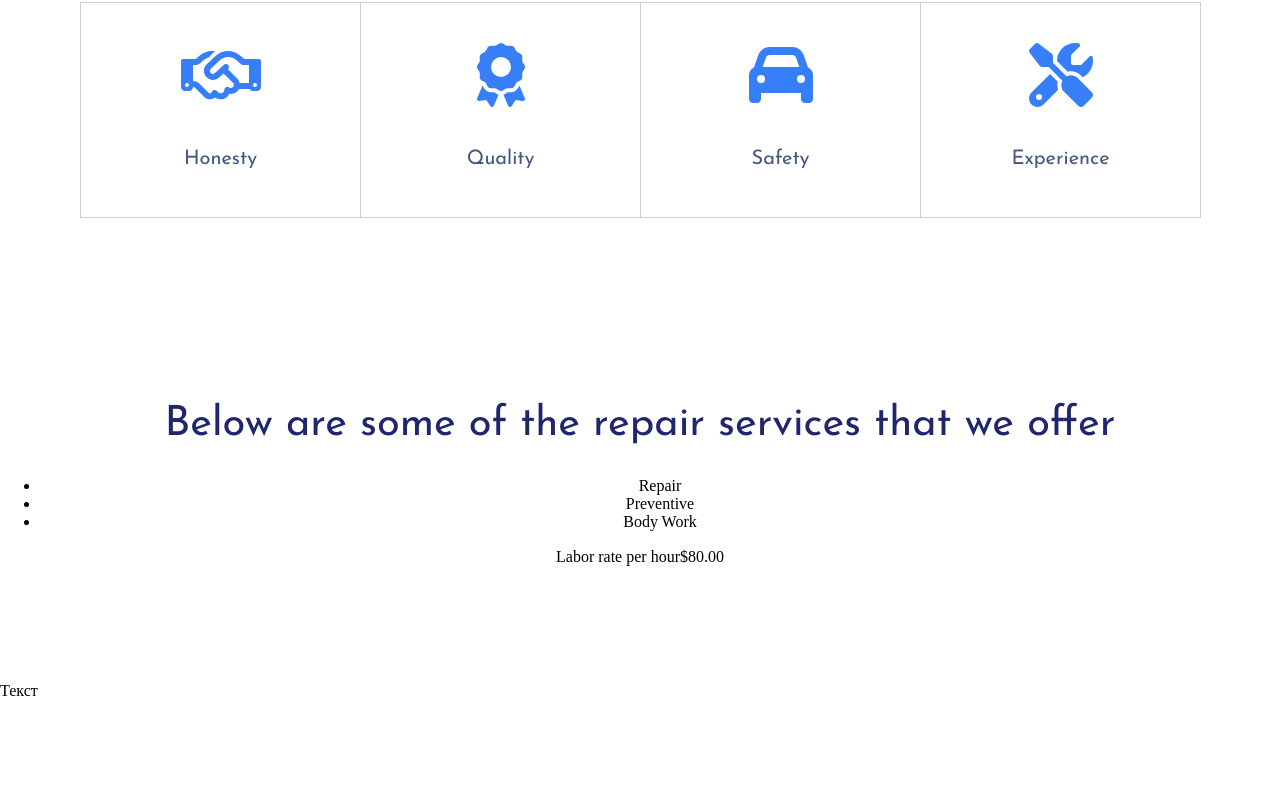
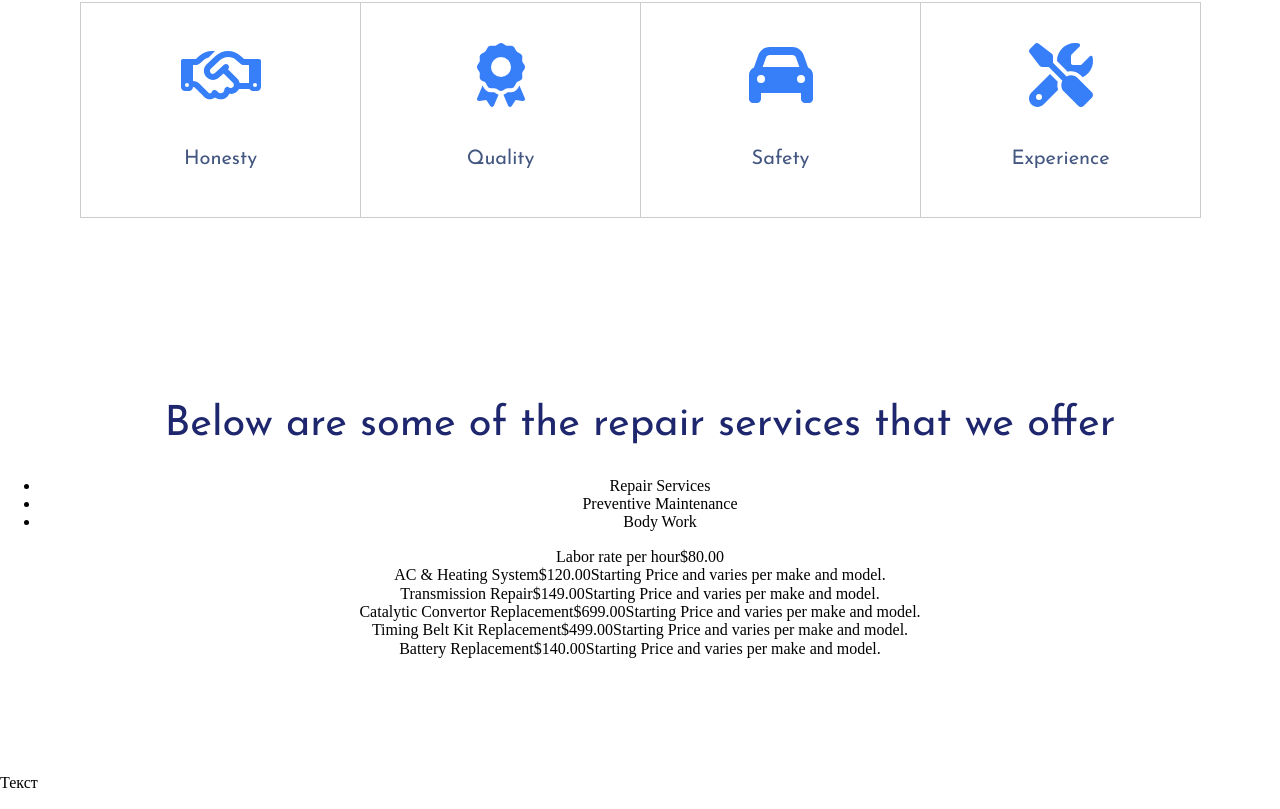
Before and after one commit to xKairus/mFastAuto, a React (Vite) app: page / in a window 1280 px wide. Shown: the part 3879-4688 px from the top of the page. Before the commit the page ends 4596 px from the top, so only its background shows below. Built offline with nearby package versions, Linux system fonts and the light colour scheme.

Commit message:
feat: add Offer selection functionality

```diff
--- a/src/components/Offer/Offer.tsx
+++ b/src/components/Offer/Offer.tsx
@@ -1,20 +1,49 @@
 import styles from "./Offer.module.css";
-import { sectionHeaders } from "./../../data/typography.tsx";
+import {
+  sectionHeaders,
+  repairServices,
+  preventiveMaintenance,
+  bodyWork,
+} from "./../../data/typography.tsx";
 import { SectionHeader } from "../SectionHeader/SectionHeader";
 import PriceList from "../PriceList/PriceList.tsx";
+import { useState } from "react";
+
+interface Service {
+  title: string;
+  price: string;
+  desc?: string;
+}
 
 export default function Offer() {
+  const [selectedOffer, setSelectedOffer] = useState<Service[]>(repairServices);
+
+  const handleItemClick = (serviceData: Service[]) => {
+    setSelectedOffer(serviceData);
+  };
+
   return (
     <section className={styles.offer}>
       <SectionHeader {...sectionHeaders.offer} />
       <div>
         <ul>
-          <li>Repair</li>
-          <li>Preventive</li>
-          <li>Body Work</li>
+          <li onClick={() => handleItemClick(repairServices)}>
+            Repair Services
+          </li>
+          <li onClick={() => handleItemClick(preventiveMaintenance)}>
+            Preventive Maintenance
+          </li>
+          <li onClick={() => handleItemClick(bodyWork)}>Body Work</li>
         </ul>
       </div>
-      <PriceList />
+      {selectedOffer.map((service, index) => (
+        <PriceList
+          key={index}
+          title={service.title}
+          price={service.price}
+          desc={service.desc}
+        />
+      ))}
     </section>
   );
 }
--- a/src/components/PriceList/PriceList.tsx
+++ b/src/components/PriceList/PriceList.tsx
@@ -1,13 +1,22 @@
 import styles from "./PriceList.module.css";
 
-export default function PriceList() {
+interface PLProps {
+  title: string;
+  price: string;
+  desc?: string;
+}
+
+const PriceList: React.FC<PLProps> = ({ title, price, desc }) => {
   return (
     <div>
       <div>
-        <span>Labor rate per hour</span>
+        <span>{title}</span>
         <span></span>
-        <span>$80.00</span>
+        <span>{price}</span>
+        <span>{desc}</span>
       </div>
     </div>
   );
-}
+};
+
+export default PriceList;
```
